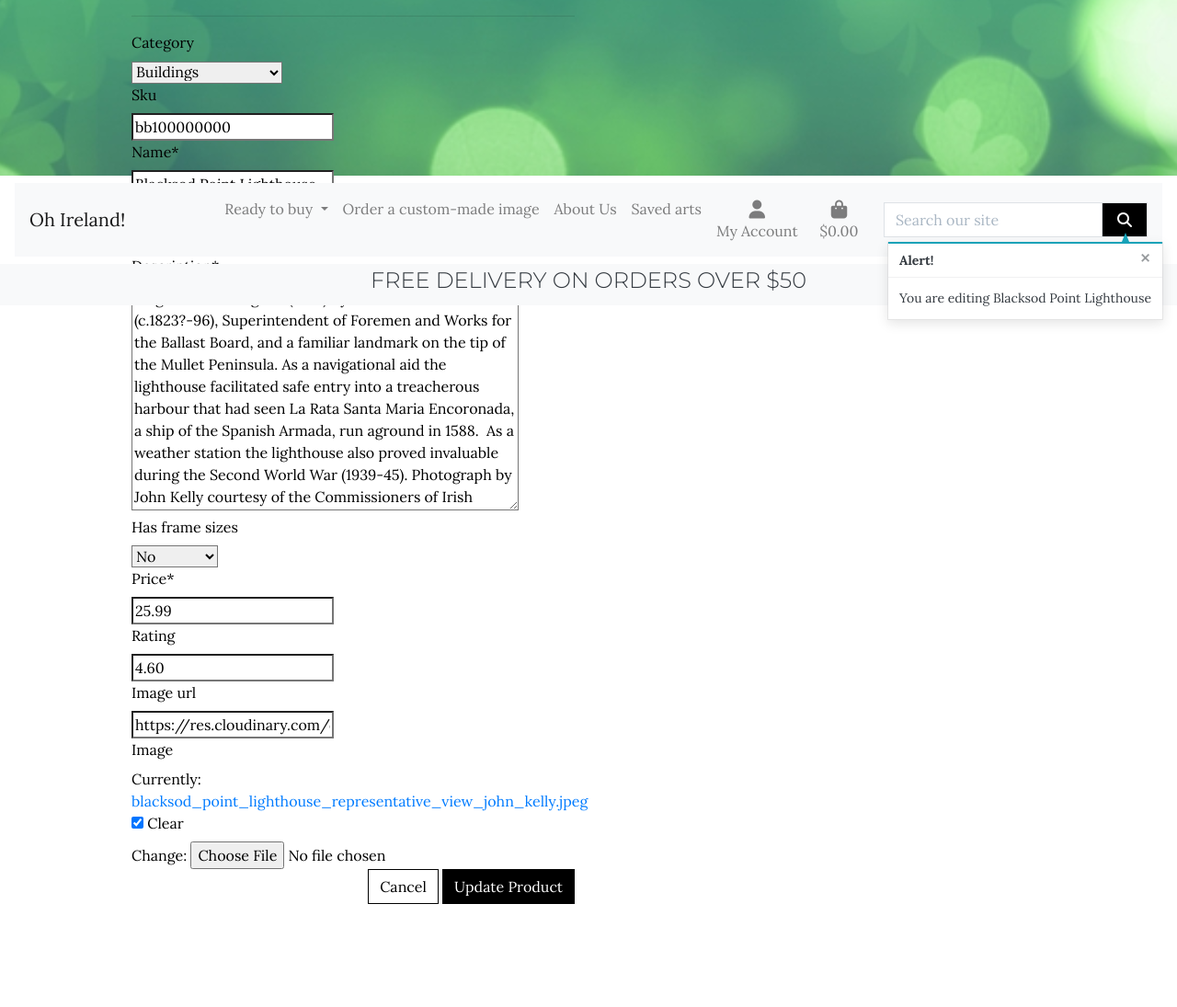
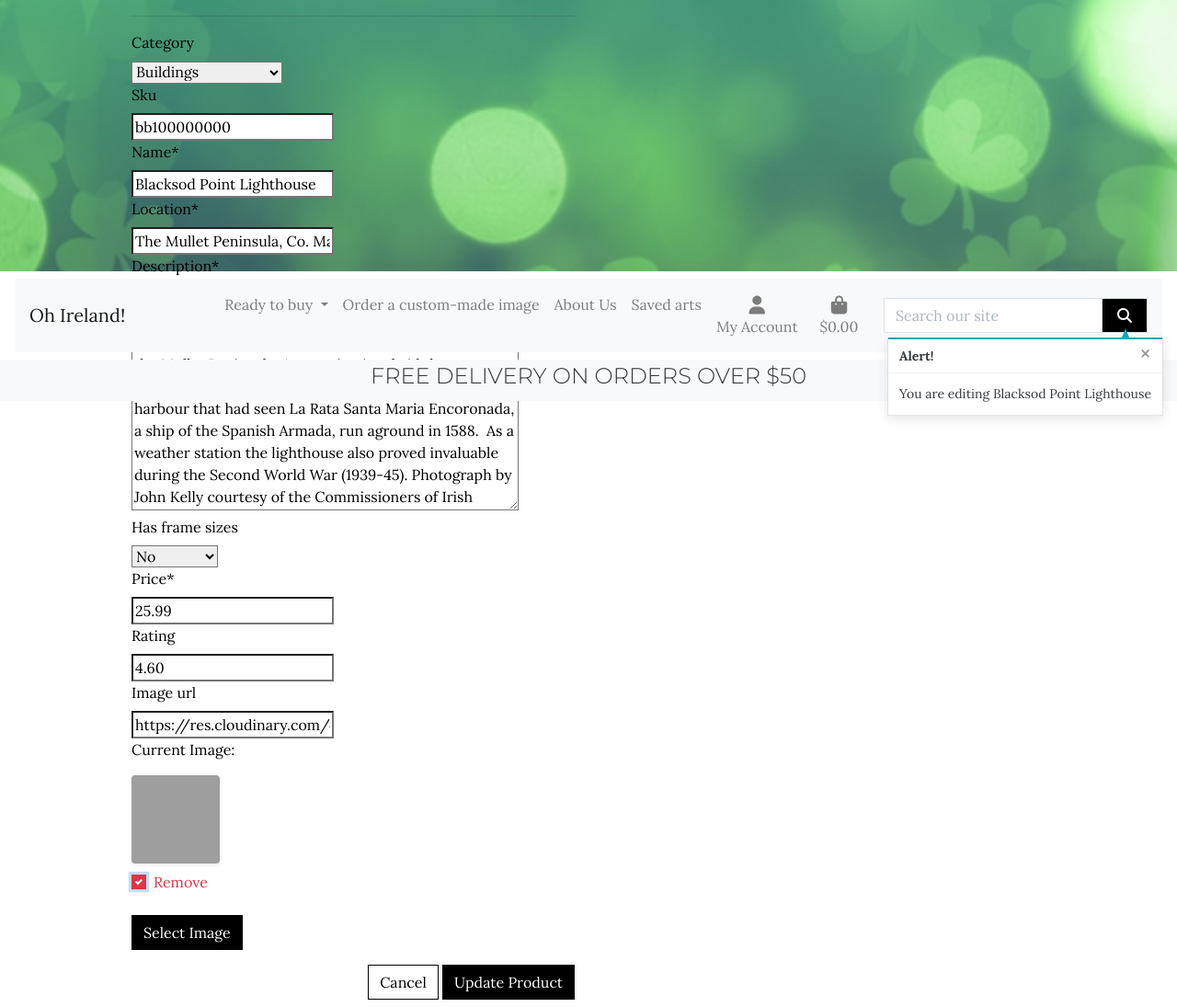
Before and after one commit to olga-od-ua/hello_ireland, a Django app: page /products/edit/1/ in a window 1280 px wide, after a click on "Remove". Shown: the part 282-1377 px from the top of the page at 92% size. Before the commit the page ends 1265 px from the top, so only its background shows below. Run offline with Django 3.2, Linux system fonts and the light colour scheme; the visitor is signed in with stand-in values (Sample User, id 1); data comes from the database, SQL or seed files in the repository; some libraries are stand-ins or nearby versions; grey boxes are pictures that could not be loaded.

Commit message:
Adjust image input field

```diff
--- a/products/forms.py
+++ b/products/forms.py
@@ -1,5 +1,6 @@
 from django import forms
 from .models import Product, Category
+from .widgets import CustomClearableFileInput
 
 
 class ProductForm(forms.ModelForm):
@@ -7,6 +8,8 @@ class ProductForm(forms.ModelForm):
     class Meta:
         model = Product
         fields = '__all__'
+
+    image = forms.ImageField(label='Image', required=False, widget=CustomClearableFileInput)
 
     def __init__(self, *args, **kwargs):
         super().__init__(*args, **kwargs)
--- /dev/null
+++ b/products/templates/products/custom_widget_templates/custom_clearable_file_input.html
@@ -0,0 +1,17 @@
+{% if widget.is_initial %}
+    <p>{{ widget.initial_text }}:</p>
+    <a href="{{ widget.value.url }}">
+        <img width="96" height="96" class="rounded shadow-sm" src="{{ widget.value.url }}">
+    </a>
+    {% if not widget.required %}
+        <div class="custom-control custom-checkbox mt-2">
+            <input class="custom-control-input" type="checkbox" name="{{ widget.checkbox_name }}" id="{{ widget.checkbox_id }}">
+            <label class="custom-control-label text-danger" for="{{ widget.checkbox_id }}">{{ widget.clear_checkbox_label }}</label>
+        </div>
+    {% endif %}<br>
+    {{ widget.input_text }}
+{% endif %}
+<span class="btn btn-black rounded-0 btn-file">
+    Select Image <input id="new-image" type="{{ widget.type }}" name="{{ widget.name }}"{% include "django/forms/widgets/attrs.html" %}>
+</span>
+<strong><p class="text-danger" id="filename"></p></strong>
--- a/products/templates/products/edit_product.html
+++ b/products/templates/products/edit_product.html
@@ -25,7 +25,13 @@
             <div class="col-12 col-md-6">
                 <form method="POST" action="{% url 'edit_product' product.id %}" class="form mb-2" enctype="multipart/form-data">
                     {% csrf_token %}
-                    {{ form | crispy }}
+                    {% for field in form %}
+                        {% if field.name != 'image' %}
+                            {{ field | as_crispy_field }}
+                        {% else %}
+                            {{ field }}
+                        {% endif %}
+                    {% endfor %}
                     <div class="text-right">
                         <a class="btn btn-outline-black rounded-0" href="{% url 'products' %}">Cancel</a>
                         <button class="btn btn-black rounded-0" type="submit">Update Product</button>
@@ -35,3 +41,13 @@
         </div>
     </div>
 {% endblock %}
+
+{% block postloadjs %}
+    {{ block.super }}
+    <script type="text/javascript">
+        $('#new-image').change(function() {
+            var file = $('#new-image')[0].files[0];
+            $('#filename').text(`Image will be set to: ${file.name}`);
+        });
+    </script>
+{% endblock %}
--- a/products/views.py
+++ b/products/views.py
@@ -132,7 +132,8 @@ def delete_product(request, product_id):
     if not request.user.is_superuser:
         messages.error(request, 'You are not authorised to perform this action.')
         return redirect(reverse('home'))
+
     product = get_object_or_404(Product, pk=product_id)
     product.delete()
-    messages.success(request, 'Product deleted!')
+    messages.success(request, f'"{product.name}" deleted!')
     return redirect(reverse('products'))
--- a/static/css/base.css
+++ b/static/css/base.css
@@ -264,6 +264,34 @@ input[name='q']::placeholder {
 	color: #17a2b8; /* text-info */
 }
 
+/* Product Form */
+
+.btn-file {
+    position: relative;
+    overflow: hidden;
+}
+
+.btn-file input[type="file"] {
+    position: absolute;
+    top: 0;
+    right: 0;
+    min-width: 100%;
+    min-height: 100%;
+    opacity: 0;
+    cursor: pointer;
+}
+
+.custom-checkbox .custom-control-label::before {
+    border-radius: 0;
+    border-color: #dc3545;
+}
+
+.custom-checkbox .custom-control-input:checked~.custom-control-label::before {
+    background-color: #dc3545;
+    border-color: #dc3545;
+    border-radius: 0;
+}
+
 /* fixed top navbar only on medium and up */
 @media (min-width: 992px) {
     .fixed-top-desktop-only {
```
Also changed, not shown: products/templates/products/add_product.html (+17 -1 lines), products/widgets.py (added, +9 -0 lines), media/bc3.jpeg (added), media/blarney-castle-full-day-tour-from-dublin-556824.jpeg (added), media/blarney_castle.png (added).
